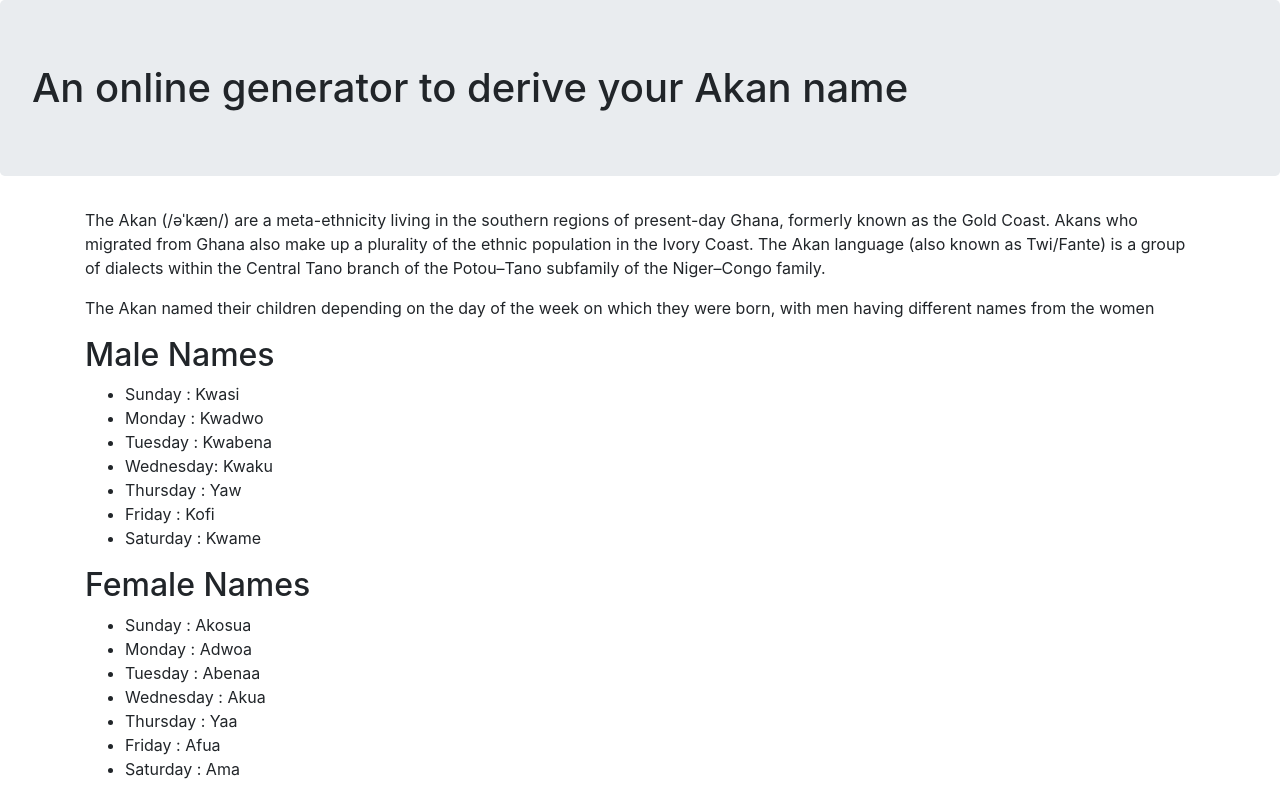
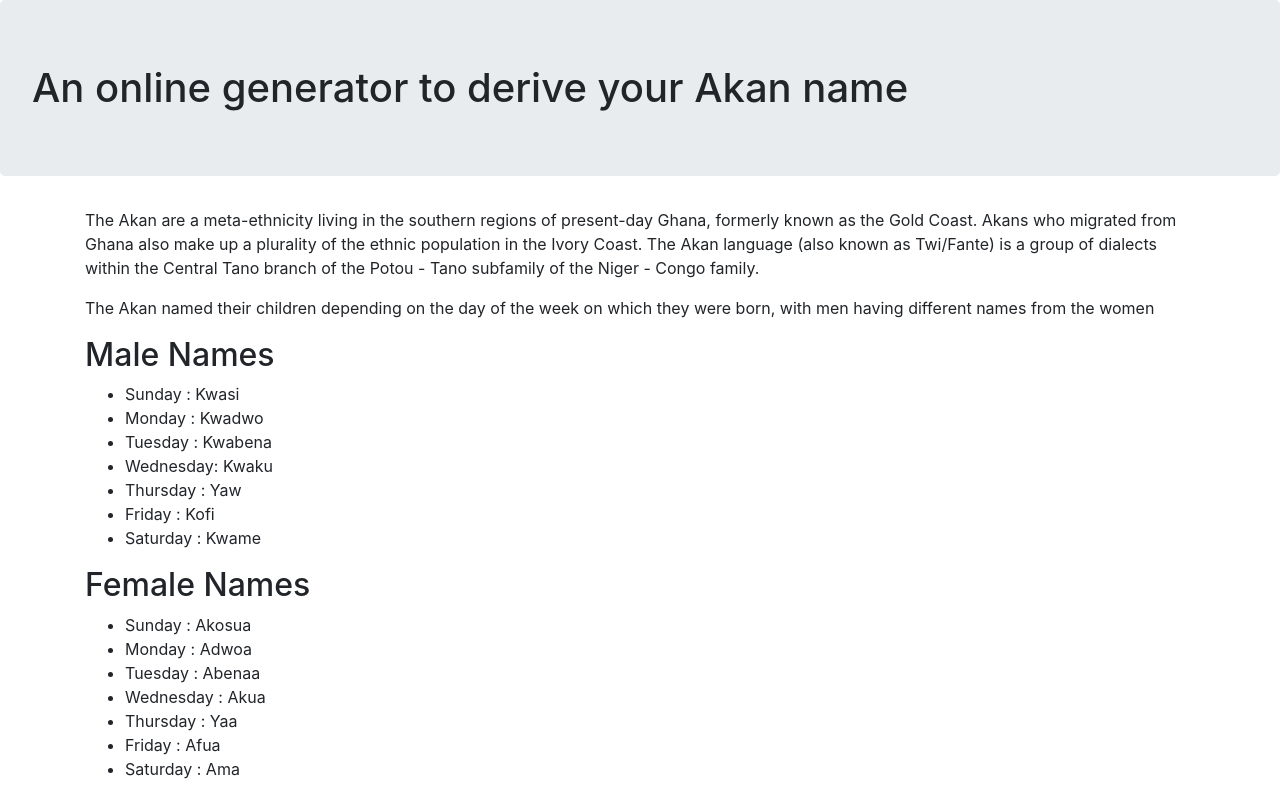
Before and after one commit to OwitiKamau/AKAN, a plain HTML site: page index.html in a window 1280 px wide. Shown: the top 799 px of the page. Drawn offline with Linux system fonts and the light colour scheme.

Commit message:
spelling and grammar errors corrected

```diff
--- a/index.html
+++ b/index.html
@@ -8,7 +8,7 @@
   </head>
   <body>
     <div class="container">
-      <p>The Akan (/əˈkæn/) are a meta-ethnicity living in the southern regions of present-day Ghana, formerly known as the Gold Coast. Akans who migrated from Ghana also make up a plurality of the ethnic population in the Ivory Coast. The Akan language (also known as Twi/Fante) is a group of dialects within the Central Tano branch of the Potou–Tano subfamily of the Niger–Congo family.</p>
+      <p>The Akan are a meta-ethnicity living in the southern regions of present-day Ghana, formerly known as the Gold Coast. Akans who migrated from Ghana also make up a plurality of the ethnic population in the Ivory Coast. The Akan language (also known as Twi/Fante) is a group of dialects within the Central Tano branch of the Potou - Tano subfamily of the Niger - Congo family.</p>
       <p>The Akan named their children depending on the day of the week on which they were born, with men having different names from the women</p>
 
       <h2>Male Names</h2>
```
